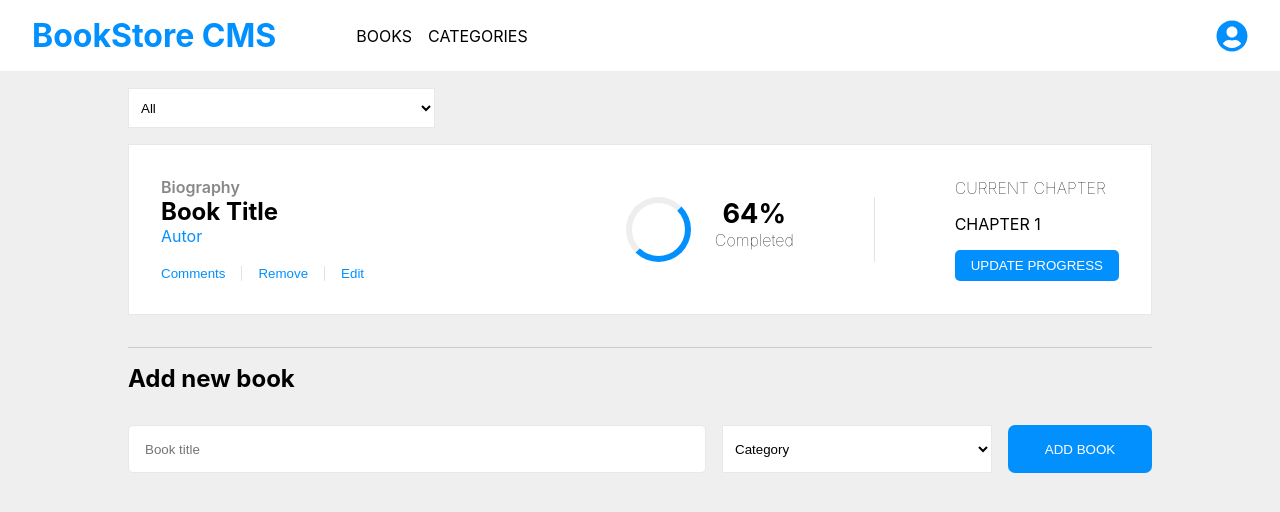
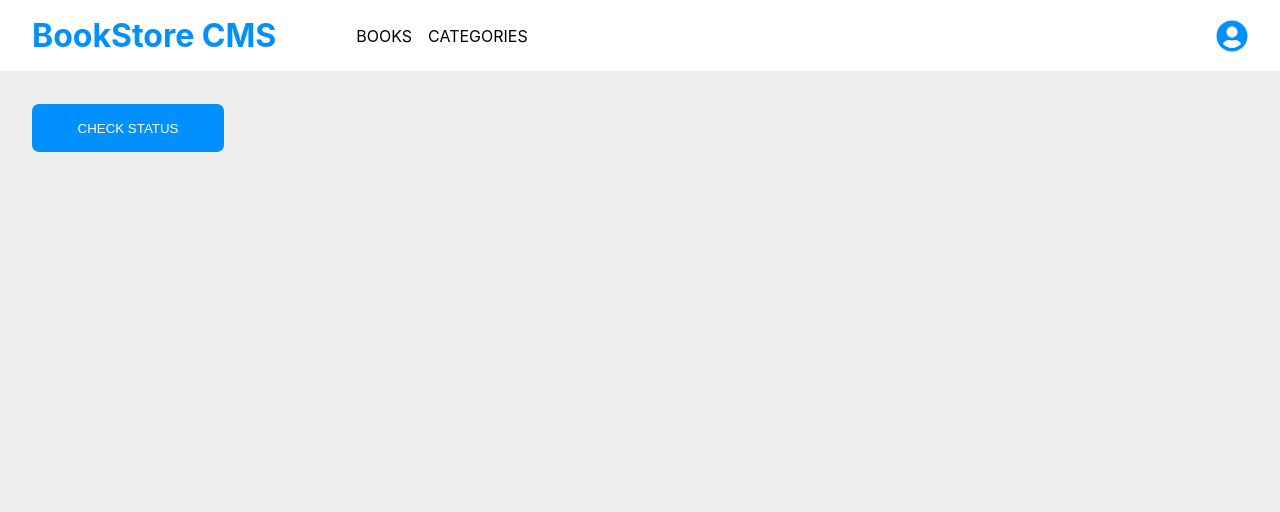
Before and after one commit to iambenkis/Book-sttore, a React (Create React App) app: page / in a window 1280 px wide. Shown: the top 512 px of the page. Built offline with nearby package versions, Linux system fonts and the light colour scheme.

Commit message:
Create and complete category component

```diff
--- a/src/App.js
+++ b/src/App.js
@@ -1,10 +1,11 @@
 import NavBar from "./components/navbar";
 import Home from "./components/home";
+import Category from "./components/category";
 const  App = () => {
   return (
     <>
         <NavBar />
-        <Home />
+        <Category />
     </>
   );
 }
--- /dev/null
+++ b/src/components/category.js
@@ -0,0 +1,5 @@
+const Category = () => (
+    <button className="status">Check Status</button>
+);
+
+export default Category;
--- a/src/index.css
+++ b/src/index.css
@@ -203,7 +203,8 @@ select {
   margin-right: 1rem;
 }
 
-.add-book button{
+.add-book button,
+.status{
   width: 15%;
   height: 3rem;
   border: none;
@@ -213,3 +214,9 @@ select {
   color: #fff;
   text-transform: uppercase;
 }
+
+.status {
+  margin-top: 2rem;
+  margin-left: 2rem;
+
+}
```
